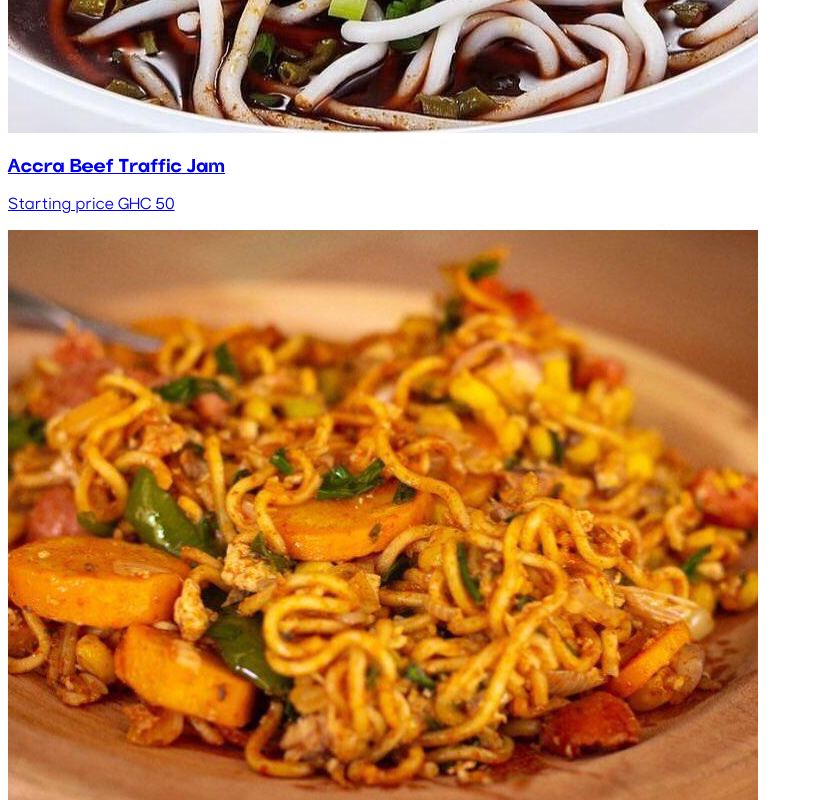
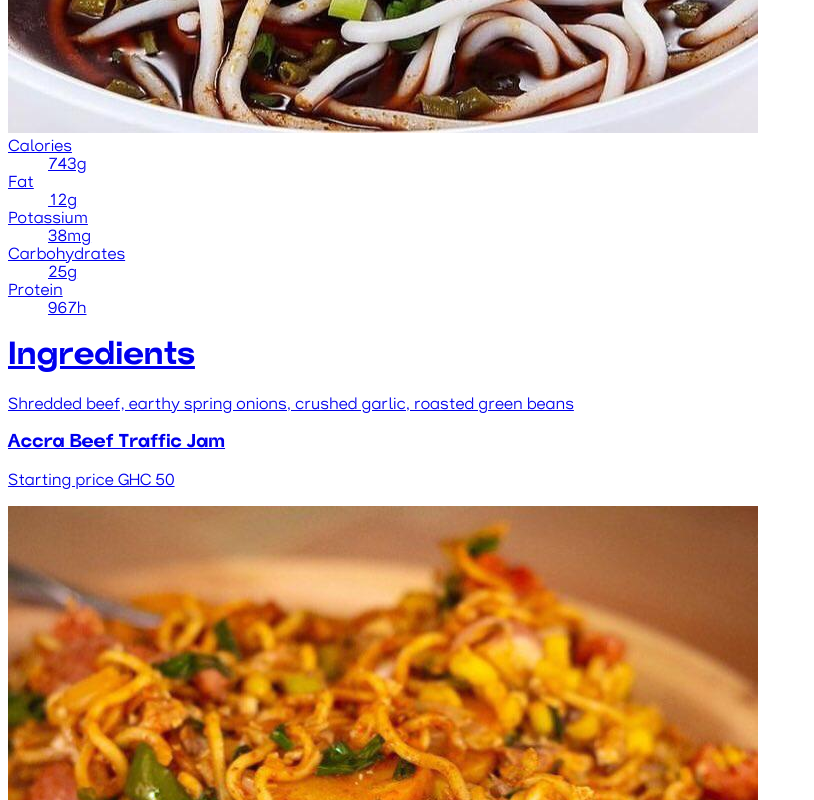
Before and after one commit to ntorilarry/noodlesbarlive, a React (Create React App) app: page /meals in a window 1280 px wide. Shown: the part 680-1480 px from the top of the page, without its empty margins (0-814 px from the left). Built offline with nearby package versions, Linux system fonts and the light colour scheme.

Commit message:
noodlesbar

```diff
--- a/src/components/Footer.tsx
+++ b/src/components/Footer.tsx
@@ -1,39 +1,60 @@
 import React from "react";
 import Logo from "../assets/noodlesbarlogo.png";
 import { NavLink } from "react-router-dom";
+import { FaTwitter } from "react-icons/fa";
+import { BsInstagram } from "react-icons/bs";
 
 export default function Footer() {
   return (
-    <footer className="bg-white rounded-lg m-4">
-      <div className="w-full max-w-screen-xl mx-auto p-4 md:py-8">
-        <div className="sm:flex sm:items-center sm:justify-between">
-          <a
-            href="/"
-            className="flex items-center mb-4 sm:mb-0"
+    <footer className="px-4 pt-10 pb-18">
+      <div className="mx-auto flex max-w-6xl flex-col items-center justify-between space-y-4 lg:flex-row lg:space-y-0">
+        <div className="flex flex-col items-center space-x-0 space-y-4 lg:flex-row lg:space-x-14 lg:space-y-0">
+          <a href="/">
+            {/* Logo */}
+            <img className="w-28" src={Logo} alt="" />
+          </a>
+
+          <div className="flex flex-col space-y-2 text-center text-base font-semibold lg:flex-row lg:space-x-6 lg:space-y-0 lg:text-left">
+            <a href="https://goo.gl/maps/Rom74r9kHkqESpH36">
+              Money trees ave, Accra
+            </a>
+            <NavLink
+              to="/about-us"
+              className="font-semibold text-text hover:text-heading"
             >
-            <img
-              src={Logo}
-              className="h-8 mr-3"
-              alt="Logo"
-            />
-          </a>
-          <ul className="flex flex-wrap items-center mb-6 text-sm font-medium text-gray-500 sm:mb-0">
-            <li>
-              <NavLink to="/about-us" className="mr-4 hover:underline md:mr-6 ">
-                About
+              About Us
             </NavLink>
-            </li>
-            <li>
-              <NavLink to="/meals" className="mr-4 hover:underline md:mr-6">
+            <NavLink
+              to="/meals"
+              className="font-semibold text-text hover:text-heading"
+            >
               Meals
             </NavLink>
-            </li>
-            <li>
-              <NavLink to="/blog" className="mr-4 hover:underline md:mr-6 ">
+            <NavLink
+              to="/blog"
+              className="font-semibold text-text hover:text-heading"
+            >
               Blog
             </NavLink>
-            </li>
-          </ul>
+          </div>
+        </div>
+
+        <div className="flex space-x-4">
+          <a
+            target="_blank"
+            rel="noreferrer noopener"
+            href="http://instagram.com/noodles_bar"
+          >
+            <BsInstagram className="text-2xl" />
+          </a>
+          <a
+            target="_blank"
+            rel="noreferrer noopener"
+            href="http://twitter.com/noodles_bargh"
+          >
+            <FaTwitter className="text-2xl" />
+          </a>
+        </div>
       </div>
       <hr className="my-6 border-gray-200 sm:mx-auto lg:my-8" />
       <span className="block text-sm text-gray-500 sm:text-center">
@@ -43,7 +64,6 @@ export default function Footer() {
         </a>
         . All Rights Reserved.
       </span>
-      </div>
     </footer>
   );
 }
--- a/src/pages/Meals.tsx
+++ b/src/pages/Meals.tsx
@@ -23,6 +23,13 @@ const products = [
     imageSrc: AccraTraffic,
     imageAlt:
       "Tall slender porcelain bottle with natural clay textured body and cork stopper.",
+    calories: "743g",
+    fat: "12g",
+    potassium: "38mg",
+    carbohydrates: "25g",
+    protein: "967h",
+    ingredients:
+      "Shredded beef, earthy spring onions, crushed garlic, roasted green beans",
   },
   {
     id: 2,
@@ -32,6 +39,13 @@ const products = [
     imageSrc: Trinity,
     imageAlt:
       "Olive drab green insulated bottle with flared screw lid and flat top.",
+    calories: "743g",
+    fat: "12g",
+    potassium: "38mg",
+    carbohydrates: "25g",
+    protein: "755g",
+    ingredients:
+      "diced carrots, chopped green paper, Roasted corn, chopped bell pepper, shredded chicken",
   },
   {
     id: 3,
@@ -41,6 +55,12 @@ const products = [
     imageSrc: Akora,
     imageAlt:
       "Person using a pen to cross a task off a productivity paper card.",
+    calories: "837g",
+    fat: "13g",
+    potassium: "38mg",
+    carbohydrates: "25g",
+    protein: "638g",
+    ingredients: "Braised cucumber, squeezed lime, fish fingers",
   },
   {
     id: 4,
@@ -50,6 +70,13 @@ const products = [
     imageSrc: BiggestStick,
     imageAlt:
       "Hand holding black machined steel mechanical pencil with brass tip and top.",
+    calories: "649g",
+    fat: "12g",
+    potassium: "38mg",
+    carbohydrates: "25g",
+    protein: "533g",
+    ingredients:
+      "toast shrimps, shredded kale, spicy asparagus, sliced lettuce",
   },
   {
     id: 5,
@@ -59,6 +86,13 @@ const products = [
     imageSrc: Akorfa,
     imageAlt:
       "Hand holding black machined steel mechanical pencil with brass tip and top.",
+    calories: "653g",
+    fat: "14g",
+    potassium: "38mg",
+    carbohydrates: "25g",
+    protein: "563g",
+    ingredients:
+      "shredded fish, diced carrots, chopped greens, sliced coriander, shredded kale",
   },
   {
     id: 6,
@@ -68,6 +102,12 @@ const products = [
     imageSrc: Asasewa,
     imageAlt:
       "Hand holding black machined steel mechanical pencil with brass tip and top.",
+    calories: "752g",
+    fat: "14g",
+    potassium: "38mg",
+    carbohydrates: "25g",
+    protein: "543g",
+    ingredients: "chopped leeks, Pouches egg, spicy kale, diced carrots",
   },
   {
     id: 7,
@@ -77,6 +117,13 @@ const products = [
     imageSrc: Wokspicy,
     imageAlt:
       "Hand holding black machined steel mechanical pencil with brass tip and top.",
+    calories: "543g",
+    fat: "11g",
+    potassium: "38mg",
+    carbohydrates: "25g",
+    protein: "684g",
+    ingredients:
+      "chopped celery, roasted asparagus, chicken flicks, sliced chili pepper, crushed garlic",
   },
   {
     id: 8,
@@ -86,6 +133,13 @@ const products = [
     imageSrc: GoldCoast,
     imageAlt:
       "Hand holding black machined steel mechanical pencil with brass tip and top.",
+    calories: "643g",
+    fat: "13g",
+    potassium: "38mg",
+    carbohydrates: "25g",
+    protein: "636g",
+    ingredients:
+      "shredded chicken, pan-seared broccoli, diced tomatoes, chopped bell peppers",
   },
   {
     id: 9,
@@ -95,6 +149,12 @@ const products = [
     imageSrc: Legon,
     imageAlt:
       "Hand holding black machined steel mechanical pencil with brass tip and top.",
+    calories: "865h",
+    fat: "11g",
+    potassium: "38mg",
+    carbohydrates: "25g",
+    protein: "533g",
+    ingredients: "shredded beef, roasted corn, diced carrots, chopped celery",
   },
   {
     id: 10,
@@ -104,6 +164,13 @@ const products = [
     imageSrc: Markola,
     imageAlt:
       "Hand holding black machined steel mechanical pencil with brass tip and top.",
+    calories: "895g",
+    fat: "12g",
+    potassium: "38mg",
+    carbohydrates: "25g",
+    protein: "548g",
+    ingredients:
+      "crushed garlic, chopped chicken, spicy mushroom, sliced cabbage",
   },
   {
     id: 11,
@@ -113,6 +180,13 @@ const products = [
     imageSrc: Agotime,
     imageAlt:
       "Hand holding black machined steel mechanical pencil with brass tip and top.",
+    calories: "854g",
+    fat: "12h",
+    potassium: "38mg",
+    carbohydrates: "25g",
+    protein: "634g",
+    ingredients:
+      "Seeded pea, Chopped spring onion, crushed garlic, shredded chicken, diced greens",
   },
   {
     id: 12,
@@ -122,6 +196,13 @@ const products = [
     imageSrc: OlonkaBelly,
     imageAlt:
       "Hand holding black machined steel mechanical pencil with brass tip and top.",
+    calories: "543g",
+    fat: "12g",
+    potassium: "38mg",
+    carbohydrates: "25g",
+    protein: "573g",
+    ingredients:
+      "spiced sausage, chopped spring onions, diced carrots, sliced lettuce",
   },
   {
     id: 13,
@@ -131,6 +212,13 @@ const products = [
     imageSrc: AfiTower,
     imageAlt:
       "Hand holding black machined steel mechanical pencil with brass tip and top.",
+    calories: "613g",
+    fat: "13g",
+    potassium: "38mg",
+    carbohydrates: "25g",
+    protein: "871g",
+    ingredients:
+      "spicy chili, slices spinach, diced sausage, chopped asparagus",
   },
   // More products...
 ];
@@ -145,12 +233,62 @@ export default function Meals() {
         <div className="grid grid-cols-1 gap-x-6 gap-y-10 sm:grid-cols-2 lg:grid-cols-3 xl:grid-cols-4 xl:gap-x-8">
           {products.map((product) => (
             <a key={product.id} href={product.href} className="group">
-              <div className="aspect-h-1 aspect-w-1 w-full overflow-hidden rounded-lg bg-gray-200 xl:aspect-h-8 xl:aspect-w-7">
+              <div className="relative aspect-h-1 aspect-w-1 w-full overflow-hidden rounded-lg bg-gray-200 xl:aspect-h-8 xl:aspect-w-7">
                 <img
                   src={product.imageSrc}
                   alt={product.imageAlt}
-                  className="h-48 w-full object-cover object-center group-hover:opacity-75"
+                  className="h-64 w-full object-cover object-center group-hover:opacity-75"
                 />
+                <div className="absolute top-0 left-0 w-full h-0 flex flex-col justify-center items-center bg-[#00a14b] opacity-0 group-hover:h-full group-hover:opacity-100 duration-500">
+                  <div className="flex items-center justify-between">
+                    <dt className="text-sm px-1 text-white font-bold text-text">
+                      Calories
+                    </dt>
+                    <dd className="text-sm px-1 text-white font-normal text-heading">
+                      {product.calories}
+                    </dd>
+                  </div>
+
+                  <div className="flex items-center justify-between">
+                    <dt className="text-sm px-1 text-white font-bold text-text">
+                      Fat
+                    </dt>
+                    <dd className="text-sm px-1 text-white font-normal text-heading">
+                      {" "}
+                      {product.fat}
+                    </dd>
+                  </div>
+                  <div className="flex items-center justify-between">
+                    <dt className="text-sm px-1 text-white font-bold text-text">
+                      Potassium
+                    </dt>
+                    <dd className="text-sm px-1 text-white font-normal text-heading">
+                      {product.potassium}
+                    </dd>
+                  </div>
+                  <div className="flex items-center justify-between">
+                    <dt className="text-sm px-1 text-white font-bold text-text">
+                      Carbohydrates
+                    </dt>
+                    <dd className="text-sm px-1 text-white font-normal text-heading">
+                      {product.carbohydrates}
+                    </dd>
+                  </div>
+                  <div className="flex items-center justify-between">
+                    <dt className="text-sm px-1 text-white font-bold text-text">
+                      Protein
+                    </dt>
+                    <dd className="text-sm px-1 text-white font-normal text-heading">
+                      {product.protein}
+                    </dd>
+                  </div>
+                  <h1 className="text-sm px-1 text-white font-bold text-center underline text-text">
+                    Ingredients
+                  </h1>
+                  <span className="text-sm px-4 text-white font-normal text-heading text-center">
+                    {product.ingredients}
+                  </span>
+                </div>
               </div>
               <h3 className="mt-4 text-sm text-gray-700">{product.name}</h3>
               <p className="mt-1 text-lg font-medium text-gray-900">
```
Lines whose indentation alone changed are shown as unchanged.
